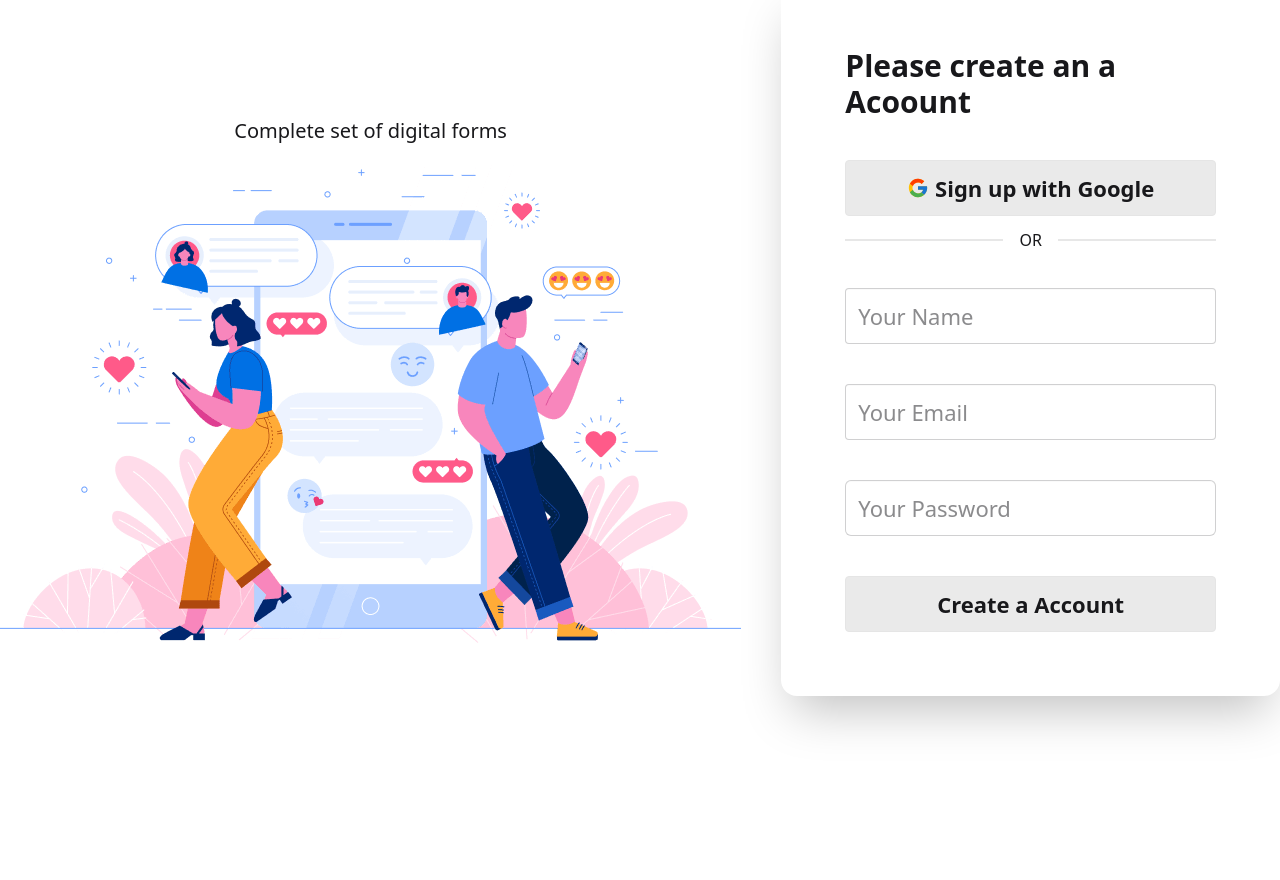
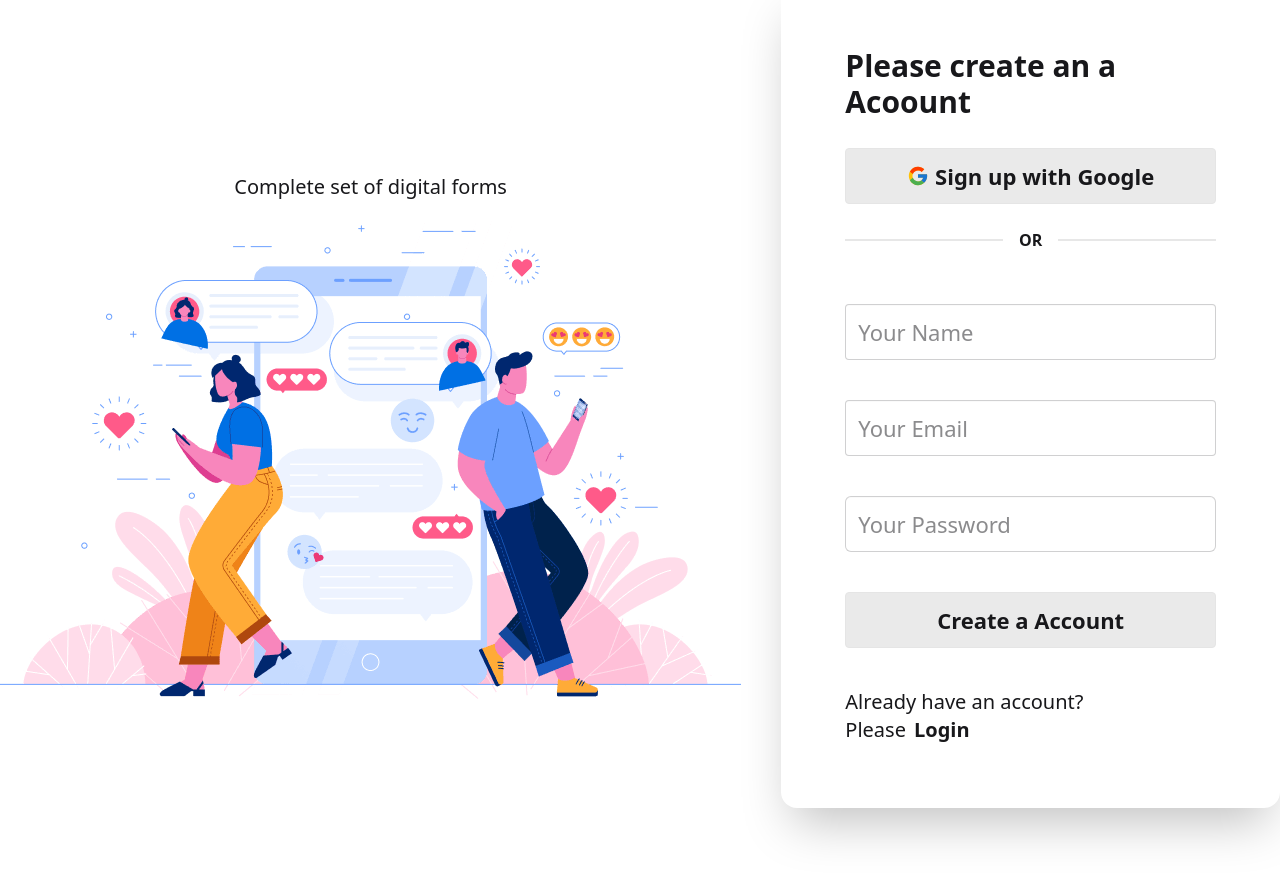
Before and after one commit to developer-sazzad/job-portal-client, a React (Vite) app: page /auth/register in a window 1280 px wide. Shown: the part 240-1120 px from the top of the page. Built offline with nearby package versions, Linux system fonts and the light colour scheme.

Commit message:
authenticatio created successfuly

```diff
--- a/package.json
+++ b/package.json
@@ -11,6 +11,7 @@
   },
   "dependencies": {
     "@tailwindcss/vite": "^4.0.13",
+    "firebase": "^11.4.0",
     "localforage": "^1.10.0",
     "match-sorter": "^8.0.0",
     "motion": "^12.5.0",
@@ -20,6 +21,7 @@
     "react-loader-spinner": "^6.1.6",
     "react-router-dom": "^7.3.0",
     "sort-by": "^1.2.0",
+    "sweetalert2": "^11.17.2",
     "tailwindcss": "^4.0.13"
   },
   "devDependencies": {
--- /dev/null
+++ b/src/firebase/firebase.init.js
@@ -0,0 +1,19 @@
+// Import the functions you need from the SDKs you need
+import { initializeApp } from "firebase/app";
+import { getAuth } from "firebase/auth";
+// TODO: Add SDKs for Firebase products that you want to use
+// https://firebase.google.com/docs/web/setup#available-libraries
+
+// Your web app's Firebase configuration
+const firebaseConfig = {
+  apiKey: "AIzaSyCuy0oeCfWMVOYRhUC70IkKCuKyNiI_0p0",
+  authDomain: "job-portal-authentication.firebaseapp.com",
+  projectId: "job-portal-authentication",
+  storageBucket: "job-portal-authentication.firebasestorage.app",
+  messagingSenderId: "688617956053",
+  appId: "1:688617956053:web:d07c3d9a8c0d3098c7f85c"
+};
+
+// Initialize Firebase
+const app = initializeApp(firebaseConfig);
+export const auth = getAuth(app);
--- /dev/null
+++ b/src/layouts/AuthenticationLayout.jsx
@@ -0,0 +1,11 @@
+import { Outlet } from "react-router-dom";
+
+const AuthenticationLayout = () => {
+    return (
+        <div>
+            <Outlet></Outlet>
+        </div>
+    );
+};
+
+export default AuthenticationLayout;
--- a/src/main.jsx
+++ b/src/main.jsx
@@ -3,9 +3,12 @@ import { createRoot } from 'react-dom/client'
 import './index.css'
 import { RouterProvider } from 'react-router-dom'
 import router from './routes/router.jsx'
+import AuthProvider from './providers/AuthProvider.jsx'
 
 createRoot(document.getElementById('root')).render(
   <StrictMode>
-    <RouterProvider router={router}></RouterProvider>
+    <AuthProvider>
+      <RouterProvider router={router}></RouterProvider>
+    </AuthProvider>
   </StrictMode>,
 )
--- a/src/pages/Authentication/Login.jsx
+++ b/src/pages/Authentication/Login.jsx
@@ -1,15 +1,19 @@
-import { useState } from 'react';
+import { useContext, useState } from 'react';
 import registerLeftImg from '../../assets/chat-left.png'
 import SocialLogin from '../shared/SocialLogin';
+import AuthContext from '../../providers/AuthContext';
+import Swal from 'sweetalert2';
+import { Link, Navigate } from 'react-router-dom';
 const Login = () => {
     const [error, setError] = useState("");
+    const { loginUser } = useContext(AuthContext)
     const handleLogin = event => {
         event.preventDefault();
 
         const form = event.target;
         const email = form.email.value;
         const password = form.password.value;
-        // console.log(name, email, password)
+        // const userLogin = { email, password }
 
         // Password Validation
         if (password.length < 8) {
@@ -29,14 +33,26 @@ const Login = () => {
 
         }
 
-        console.log("User Registered:", { name, email, password });
+        loginUser(email, password)
+            .then(result => {
+                console.log(result.user)
+                Swal.fire({
+                    title: "Login Success!",
+                    icon: "success"
+                });
                 form.reset();
+            })
+            .catch(error => {
+                console.log(error.message)
+            })
+
     }
     return (
         <div className="my-32 lg:flex items-center flex-row-reverse gap-10 space-y-20 justify-between">
-            <form onSubmit={handleLogin} className="flex-2/5 space-y-10 p-16 rounded-2xl shadow-2xl">
+            <div className='flex-2/5 p-16 rounded-2xl shadow-2xl'>
                 <h2 className='text-3xl font-bold'>Please login your Acoount</h2>
                 <SocialLogin></SocialLogin>
+                <form onSubmit={handleLogin} className='space-y-10'>
                     <label className="floating-label">
                         <span>Your Email</span>
                         <input type="email" name='email' placeholder="Your Email" className="validator input w-full input-xl focus:outline-none" required />
@@ -53,8 +69,12 @@ const Login = () => {
                         />
                         {error && <p className="text-red-500 text-lg mt-3">{error}</p>}
                     </label>
-                <input className='btn btn-soft hover:btn-primary w-full btn-xl' type="submit" value="Create a Account" />
+                    <input className='btn btn-soft hover:btn-primary w-full btn-xl' type="submit" value="Login" />
+                    <p className='text-xl'>Don't have an account? Please
+                        <Link to='/auth/register' className='px-2 font-bold hover:underline hover:text-primary'>Register</Link>
+                    </p>
                 </form>
+            </div>
             <div className='flex-3/5 space-y-5'>
                 <h3 className='text-xl text-center font-medium'>Complete set of digital forms</h3>
                 <img src={registerLeftImg} alt="" />
--- a/src/pages/Authentication/Register.jsx
+++ b/src/pages/Authentication/Register.jsx
@@ -1,8 +1,14 @@
-import { useState } from 'react';
+import { useContext, useState } from 'react';
 import registerLeftImg from '../../assets/chat-left.png'
 import SocialLogin from '../shared/SocialLogin';
+import AuthContext from '../../providers/AuthContext';
+import Swal from 'sweetalert2';
+import { Link } from 'react-router-dom';
 const Register = () => {
     const [error, setError] = useState("");
+    const { setUser, createNewUser } = useContext(AuthContext)
+
+
     const handleRegister = event => {
         event.preventDefault();
 
@@ -10,8 +16,8 @@ const Register = () => {
         const name = form.name.value;
         const email = form.email.value;
         const password = form.password.value;
-        // console.log(name, email, password)
-
+        console.log(name, email, password)
+        // const newUser = { name, email, password }
 
         // Password Validation
         if (password.length < 8) {
@@ -31,14 +37,27 @@ const Register = () => {
 
         }
 
-        console.log("User Registered:", { name, email, password });
+        createNewUser(email, password)
+            .then(result => {
+                setUser(result.user)
+                Swal.fire({
+                    title: "success!",
+                    text: "User Registration successfull!",
+                    icon: "success"
+                });
+            })
+            .catch(error => {
+                console.log(error)
+            })
+
         form.reset();
     }
     return (
         <div className="my-32 lg:flex items-center flex-row-reverse gap-10 space-y-20 justify-between">
-            <form onSubmit={handleRegister} className="flex-2/5 space-y-10 p-16 rounded-2xl shadow-2xl">
+            <div className='flex-2/5 p-16 rounded-2xl shadow-2xl'>
                 <h2 className='text-3xl font-bold'>Please create an a Acoount</h2>
                 <SocialLogin></SocialLogin>
+                <form onSubmit={handleRegister} className="space-y-10">
                     <label className="floating-label">
                         <span>Your Name</span>
                         <input type="text" name='name' placeholder="Your Name" className="validator input w-full input-xl focus:outline-none" required />
@@ -60,7 +79,11 @@ const Register = () => {
                         {error && <p className="text-red-500 text-lg mt-3">{error}</p>}
                     </label>
                     <input className='btn btn-soft hover:btn-primary w-full btn-xl' type="submit" value="Create a Account" />
+                    <p className='text-xl'>Already have an account? Please
+                        <Link to='/auth/login' className='px-2 font-bold hover:underline hover:text-primary'>Login</Link>
+                    </p>
                 </form>
+            </div>
             <div className='flex-3/5 space-y-5'>
                 <h3 className='text-xl text-center font-medium'>Complete set of digital forms</h3>
                 <img src={registerLeftImg} alt="" />
--- a/src/pages/shared/SocialLogin.jsx
+++ b/src/pages/shared/SocialLogin.jsx
@@ -2,11 +2,10 @@ import { FcGoogle } from "react-icons/fc";
 
 const SocialLogin = () => {
     return (
-        <div>
+        <div className="py-7">
             <button className="btn btn-soft btn-xl w-full">
-            <FcGoogle />
-                Sign up with Google</button>
-            <div className="divider">OR</div>
+            <FcGoogle /> Sign up with Google</button>
+            <div className="divider py-5 font-bold">OR</div>
         </div>
     );
 };
--- a/src/providers/AuthProvider.jsx
+++ b/src/providers/AuthProvider.jsx
@@ -1,12 +1,32 @@
-// import { useEffect, useState } from "react";
+
 import { useState } from "react";
 import AuthContext from "./AuthContext";
-
-
+import { createUserWithEmailAndPassword, signInWithEmailAndPassword } from "firebase/auth";
+import { auth } from './../firebase/firebase.init';
 
 const AuthProvider = ({ children }) => {
     const [user, setUser] = useState([]);
     const [loading, setLoading] = useState(true);
+
+    const createNewUser = (email, password) => {
+        setLoading(true)
+        return createUserWithEmailAndPassword(auth, email, password);
+    }
+
+    const loginUser = (email, password) => {
+        setLoading(true)
+        return signInWithEmailAndPassword(auth, email, password)
+    }
+
+    const authInfo = {
+        user,
+        setUser,
+        loading,
+        setLoading,
+        createNewUser,
+        loginUser
+    }
+
 
     // const [loading, setLoading] = useState(true);
 
@@ -16,10 +36,6 @@ const AuthProvider = ({ children }) => {
     //     }, 3000);
     // }, [])
 
-    const authInfo = {
-        user,
-        loading
-    }
 
     return (
         <AuthContext.Provider value={authInfo}>
--- a/src/routes/router.jsx
+++ b/src/routes/router.jsx
@@ -4,6 +4,7 @@ import Home from "../pages/Home/Home";
 import Register from "../pages/Authentication/Register";
 import SharedLayout from "../layouts/SharedLayout";
 import Login from "../pages/Authentication/Login";
+import AuthenticationLayout from "../layouts/AuthenticationLayout";
 
 const router = createBrowserRouter([
     {
@@ -21,6 +22,10 @@ const router = createBrowserRouter([
         element: <SharedLayout></SharedLayout>,
         children: [
             {
+                path: '/',
+                element: <AuthenticationLayout></AuthenticationLayout>
+            },
+            {
                 path: 'auth/register',
                 element: <Register></Register>
             },
```
Also changed, not shown: 1 other file (tests, documents, lock files or other folders). Lines whose indentation alone changed are shown as unchanged.
